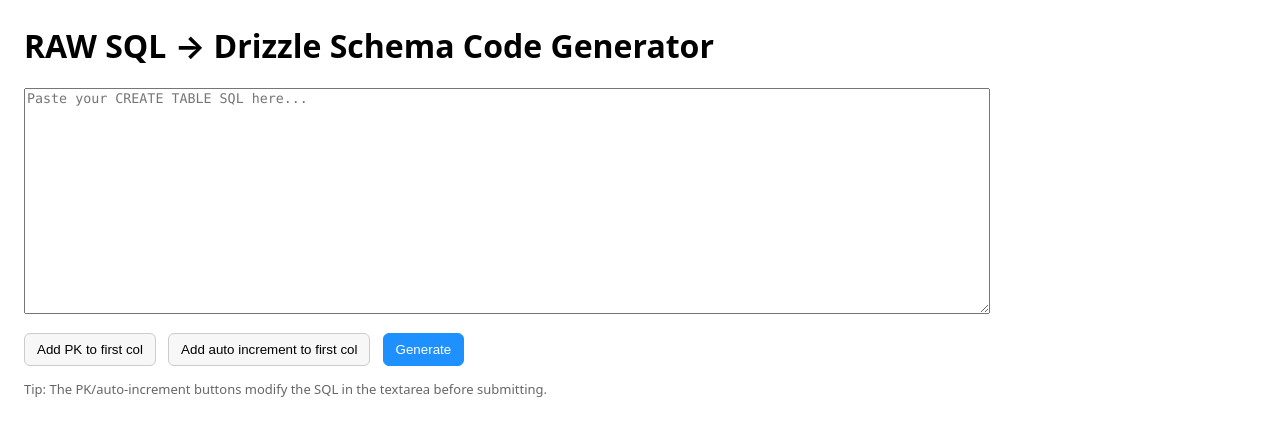
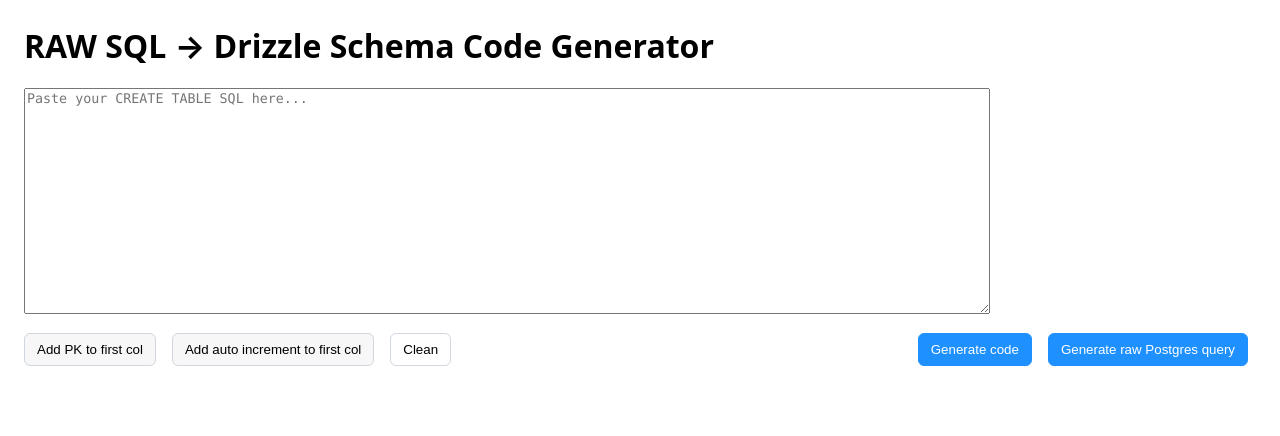
Before and after one commit to iamPrashanta/python-sql-to-pgsql-drizzle-schema-generator, a Flask app: page / in a window 1280 px wide. Shown: the top 436 px of the page. Run offline with Flask 3, Linux system fonts and the light colour scheme.

Commit message:
update code

```diff
--- a/main.py
+++ b/main.py
@@ -1,4 +1,4 @@
-from flask import Flask, render_template, request
+from flask import Flask, render_template, request, jsonify
 import re
 
 app = Flask(__name__)
@@ -450,28 +450,144 @@
     lines.append(");")
     return "\n".join(lines)
 
-@app.route("/", methods=["GET", "POST"])
+def mysql_to_postgres(sql_text: str) -> str:
+    """
+    Convert a MySQL CREATE TABLE statement to PostgreSQL-compatible SQL (DDL).
+    Scope: single CREATE TABLE at a time; best-effort normalization.
+    - Remove backticks, ENGINE/CHARSET/COMMENT tails.
+    - Convert AUTO_INCREMENT -> GENERATED ALWAYS AS IDENTITY.
+    - Drop UNSIGNED, ZEROFILL.
+    - Map types: TINYINT -> SMALLINT, INT(...) -> INTEGER, BIGINT -> BIGINT,
+      DOUBLE/FLOAT/DECIMAL keep as-is, DATETIME -> TIMESTAMP, LONGTEXT/TEXT -> TEXT,
+      VARCHAR(n) keep, CHAR(n) keep, ENUM -> TEXT (with CHECK omitted for brevity).
+    - Translate boolean-ish TINYINT(1) -> BOOLEAN.
+    - Keep constraints PRIMARY KEY/UNIQUE/FOREIGN KEY with same column lists.
+    """
+    s = (sql_text or "").strip()
+    # unify whitespace and remove backticks
+    s = re.sub(r"`", "", s)
+    s = re.sub(r"\r\n?", "\n", s)
+
+    # strip MySQL table options after closing paren: ) ENGINE=... DEFAULT CHARSET=...
+    # Find balanced parens block first
+    start = s.find("(")
+    if start != -1:
+        depth = 0
+        end = -1
+        for i in range(start, len(s)):
+            if s[i] == "(":
+                depth += 1
+            elif s[i] == ")":
+                depth -= 1
+                if depth == 0:
+                    end = i
+                    break
+        if end != -1:
+            # keep up to end and remove MySQL tail
+            tail = s[end + 1 :]
+            tail = re.sub(r"\)\s*ENGINE\s*=\s*\w+.*$", ")", s[end:]+tail, flags=re.IGNORECASE)
+            s = s[: end + 1]  # cut after ')'
+
+    # Remove ENGINE/CHARSET/ROW_FORMAT from anywhere as safety
+    s = re.sub(r"\)\s*ENGINE\s*=\s*\w+\b.*?;", ");", s, flags=re.IGNORECASE)
+    s = re.sub(r"DEFAULT\s+CHARSET\s*=\s*\w+\b", "", s, flags=re.IGNORECASE)
+    s = re.sub(r"CHARSET\s*=\s*\w+\b", "", s, flags=re.IGNORECASE)
+    s = re.sub(r"COLLATE\s*=\s*[\w_]+", "", s, flags=re.IGNORECASE)
+    s = re.sub(r"ROW_FORMAT\s*=\s*\w+\b", "", s, flags=re.IGNORECASE)
+    s = re.sub(r"COMMENT\s*=\s*'[^']*'", "", s, flags=re.IGNORECASE)
+
+    # Work inside the column/constraint list
+    m = re.search(r"CREATE\s+TABLE\s+(?:IF\s+NOT\s+EXISTS\s+)?([A-Za-z_]\w*)\s*\((.*)\)\s*;?", s, re.IGNORECASE | re.DOTALL)
+    if not m:
+        return s
+
+    table = m.group(1)
+    inner = m.group(2).strip()
+
+    # split items by commas not inside parentheses
+    items = [x.strip() for x in re.split(r",(?![^()]*\))", inner) if x.strip()]
+
+    def map_type(segment: str) -> str:
+        seg = segment
+
+        # AUTO_INCREMENT -> GENERATED ALWAYS AS IDENTITY
+        seg = re.sub(
+            r"\bAUTO_INCREMENT\b",
+            "GENERATED ALWAYS AS IDENTITY",
+            seg,
+            flags=re.IGNORECASE,
+        )
+
+        # Remove UNSIGNED / ZEROFILL
+        seg = re.sub(r"\bUNSIGNED\b", "", seg, flags=re.IGNORECASE)
+        seg = re.sub(r"\bZEROFILL\b", "", seg, flags=re.IGNORECASE)
+
+        # TINYINT(1) -> BOOLEAN else TINYINT -> SMALLINT
+        seg_up = seg.upper()
+        if re.search(r"\bTINYINT\s*\(\s*1\s*\)", seg_up):
+            seg = re.sub(r"\bTINYINT\s*\(\s*1\s*\)", "BOOLEAN", seg, flags=re.IGNORECASE)
+        else:
+            seg = re.sub(r"\bTINYINT\b", "SMALLINT", seg, flags=re.IGNORECASE)
+
+        # INT(...) -> INTEGER
+        seg = re.sub(r"\bINT\s*\(\s*\d+\s*\)", "INTEGER", seg, flags=re.IGNORECASE)
+        # plain INT -> INTEGER
+        seg = re.sub(r"\bINT\b", "INTEGER", seg, flags=re.IGNORECASE)
+
+        # DATETIME -> TIMESTAMP
+        seg = re.sub(r"\bDATETIME\b", "TIMESTAMP", seg, flags=re.IGNORECASE)
+
+        # LONGTEXT -> TEXT
+        seg = re.sub(r"\bLONGTEXT\b", "TEXT", seg, flags=re.IGNORECASE)
+
+        # ENUM(...) -> TEXT (simple; could be CHECK later)
+        seg = re.sub(r"\bENUM\s*\([^)]+\)", "TEXT", seg, flags=re.IGNORECASE)
+
+        # DOUBLE precision: leave as DOUBLE PRECISION if appears
+        seg = re.sub(r"\bDOUBLE\s+PRECISION\b", "DOUBLE PRECISION", seg, flags=re.IGNORECASE)
+        # DOUBLE -> DOUBLE PRECISION (Postgres)
+        seg = re.sub(r"\bDOUBLE\b", "DOUBLE PRECISION", seg, flags=re.IGNORECASE)
+
+        # FLOAT keep as FLOAT, DECIMAL/NUMERIC keep
+        return seg
+
+    # Convert each item
+    new_items = []
+    for it in items:
+        up = it.upper()
+        if up.startswith("PRIMARY KEY") or up.startswith("UNIQUE") or up.startswith("FOREIGN KEY") or up.startswith("CHECK") or up.startswith("CONSTRAINT"):
+            # leave constraints mostly as-is
+            new_items.append(it)
+        else:
+            # likely column line
+            new_items.append(map_type(it))
+
+    new_inner = ",\n  ".join(new_items)
+    out = f'CREATE TABLE "{table}" (\n  {new_inner}\n);'
+    return out
+
+@app.route("/api/drizzle", methods=["POST"])
+def api_drizzle():
+    data = request.get_json(silent=True) or {}
+    sql = data.get("sql", "")
+    try:
+        code = sql_to_drizzle(sql)
+        return jsonify({ "ok": True, "code": code })
+    except Exception as e:
+        return jsonify({ "ok": False, "error": str(e) }), 400
+
+@app.route("/api/postgres", methods=["POST"])
+def api_postgres():
+    data = request.get_json(silent=True) or {}
+    sql = data.get("sql", "")
+    try:
+        code = mysql_to_postgres(sql)
+        return jsonify({ "ok": True, "sql": code })
+    except Exception as e:
+        return jsonify({ "ok": False, "error": str(e) }), 400
+@app.route("/", methods=["GET"])
 def index():
-    output = None
-    error = None
-    if request.method == "POST":
-        raw_sql = request.form.get("sql", "")
-        try:
-            output = sql_to_drizzle(raw_sql)
-        except Exception as exc:
-            error = f"Failed to convert SQL: {exc}"
-    return render_template("index.html", output=output, error=error)
+    return render_template("index.html")
 
 if __name__ == "__main__":
     app.run(debug=True)
-
-@app.route("/", methods=["GET", "POST"])
-def index():
-    output = None
-    if request.method == "POST":
-        raw_sql = request.form.get("sql")
-        output = sql_to_drizzle(raw_sql)
-    return render_template("index.html", output=output)
-
-if __name__ == "__main__":
-    app.run(debug=True)
--- a/templates/index.html
+++ b/templates/index.html
@@ -4,13 +4,29 @@
     <title>RAW SQL → Drizzle Schema Code Generator</title>
     <meta charset="utf-8" />
     <style>
+      :root {
+        --accent: #1e90ff;
+        --accent-dark: #1674cc;
+        --ok: #12b886;
+        --ok-dark: #0f9a72;
+        --muted: #f7f7f7;
+        --border: #d0d7de;
+      }
       body { font-family: system-ui, -apple-system, Segoe UI, Roboto, sans-serif; margin: 24px; }
       textarea { width: 100%; max-width: 960px; height: 220px; font-family: ui-monospace, SFMono-Regular, Menlo, Monaco, Consolas, "Liberation Mono", monospace; }
-      .btn { display: inline-block; margin: 6px 8px 6px 0; padding: 8px 12px; border: 1px solid #ccc; border-radius: 6px; background:#f7f7f7; cursor:pointer; }
-      .btn-primary { background:#1e90ff; color:#fff; border-color:#1e90ff; }
+      .btn { display: inline-block; margin: 6px 8px 6px 0; padding: 8px 12px; border: 1px solid var(--border); border-radius: 6px; background: var(--muted); cursor: pointer; transition: background .15s, color .15s, border-color .15s; }
+      .btn:hover { background: #eee; }
+      .btn-primary { background: var(--accent); color: #fff; border-color: var(--accent); }
+      .btn-primary:disabled { opacity: .65; cursor: not-allowed; }
+      .btn-ok { background: var(--ok); color: #fff; border-color: var(--ok); }
+      .btn-ok:hover { background: var(--ok-dark); border-color: var(--ok-dark); }
+      .btn-copied { background: #16a34a !important; color: #fff !important; border-color: #16a34a !important; }
+      .btn-clean { background: #fff; border-color: var(--border); }
       .row { margin: 8px 0; }
-      pre { background:#0b1021; color:#e6e6e6; padding: 16px; border-radius: 8px; max-width: 960px; overflow: auto; }
-      .hint { color:#666; font-size: 13px; }
+      pre { background: #0b1021; color: #e6e6e6; padding: 16px; border-radius: 8px; max-width: 960px; overflow: auto; }
+      .hint { color: #666; font-size: 13px; }
+      .toolbar { display: flex; flex-wrap: wrap; gap: 8px; align-items: center; }
+      .spacer { flex: 1; }
     </style>
 </head>
 <body>
@@ -21,27 +37,23 @@
           <textarea id="sqlInput" name="sql" placeholder="Paste your CREATE TABLE SQL here..."></textarea>
         </div>
 
-        <div class="row">
+        <div class="row toolbar">
           <button type="button" class="btn" id="btnAddPk">Add PK to first col</button>
           <button type="button" class="btn" id="btnAddIdentity">Add auto increment to first col</button>
-          <button type="submit" class="btn btn-primary">Generate</button>
+          <button type="button" class="btn btn-clean" id="btnClean">Clean</button>
+          <div class="spacer"></div>
+          <button type="button" class="btn btn-primary" id="btnGenerate">Generate code</button>
+          <button type="button" class="btn btn-primary" id="btnGeneratePg">Generate raw Postgres query</button>
         </div>
-        <div class="hint">Tip: The PK/auto-increment buttons modify the SQL in the textarea before submitting.</div>
     </form>
-
-    {% if output %}
+    <div id="outWrap" style="display:none;">
   <h2>Generated Drizzle Code:</h2>
-    <pre id="drizzleOut">{{ output }}</pre>
+  <pre id="drizzleOut"></pre>
   <button type="button" class="btn" id="btnCopy">Copy code</button>
-    {% endif %}
+</div>
 
 <script>
-(function() {
-  const sqlInput = document.getElementById('sqlInput');
-  const form = document.getElementById('sqlForm');
-
   function getCreateBody(sql) {
-    // Find first (...) after CREATE TABLE and return indices and inner text
     const createIdx = sql.search(/CREATE\s+TABLE/i);
     if (createIdx === -1) return null;
     const openIdx = sql.indexOf('(', createIdx);
@@ -60,7 +72,6 @@
   }
 
   function splitTopLevel(inner) {
-    // split by commas not inside parens
     const out = [];
     let buf = '', depth = 0;
     for (let i = 0; i < inner.length; i++) {
@@ -77,34 +88,20 @@
   function ensurePrimaryKeyOnFirstCol(sql) {
     const body = getCreateBody(sql);
     if (!body) return sql;
-
     const items = splitTopLevel(body.inner);
     if (!items.length) return sql;
-
-    // Skip table-level constraints at start; find first column line
     let firstIdx = -1;
     for (let i = 0; i < items.length; i++) {
       const u = items[i].toUpperCase();
-      if (!u.startsWith('PRIMARY KEY') &&
-          !u.startsWith('FOREIGN KEY') &&
-          !u.startsWith('UNIQUE') &&
-          !u.startsWith('CHECK') &&
-          !u.startsWith('CONSTRAINT')) {
-        firstIdx = i; break;
-      }
+      if (!u.startsWith('PRIMARY KEY') && !u.startsWith('FOREIGN KEY') && !u.startsWith('UNIQUE') &&
+          !u.startsWith('CHECK') && !u.startsWith('CONSTRAINT')) { firstIdx = i; break; }
     }
     if (firstIdx === -1) return sql;
-
     let first = items[firstIdx];
-    const u = first.toUpperCase();
-    if (!/\bPRIMARY\s+KEY\b/.test(u)) {
-      // Append PRIMARY KEY to the column definition
-      // If line ends with a trailing comma in original context, we’re editing inside array items so no comma here
-      first = first.replace(/\s+$/, '');
-      first = first + ' PRIMARY KEY';
+    if (!/\bPRIMARY\s+KEY\b/i.test(first)) {
+      first = first.replace(/\s+$/, '') + ' PRIMARY KEY';
       items[firstIdx] = first;
     }
-
     const newInner = items.join(',\n  ');
     return sql.slice(0, body.openIdx + 1) + '\n  ' + newInner + '\n' + sql.slice(body.closeIdx);
   }
@@ -112,93 +109,155 @@
   function ensureIdentityOnFirstCol(sql) {
     const body = getCreateBody(sql);
     if (!body) return sql;
-
     const items = splitTopLevel(body.inner);
     if (!items.length) return sql;
-
-    // Find first column definition
     let firstIdx = -1;
     for (let i = 0; i < items.length; i++) {
       const u = items[i].toUpperCase();
-      if (!u.startsWith('PRIMARY KEY') &&
-          !u.startsWith('FOREIGN KEY') &&
-          !u.startsWith('UNIQUE') &&
-          !u.startsWith('CHECK') &&
-          !u.startsWith('CONSTRAINT')) {
-        firstIdx = i; break;
-      }
+      if (!u.startsWith('PRIMARY KEY') && !u.startsWith('FOREIGN KEY') && !u.startsWith('UNIQUE') &&
+          !u.startsWith('CHECK') && !u.startsWith('CONSTRAINT')) { firstIdx = i; break; }
     }
     if (firstIdx === -1) return sql;
+    let first = items[firstIdx];
 
-    let first = items[firstIdx];
-    const u = first.toUpperCase();
-
-    // Ensure integer type exists; if missing a type token, add INT after the column name
-    // Pattern: <name> [type ...]
     const m = first.trim().match(/^([A-Za-z_]\w*)(\s+.+)?$/);
     if (m) {
       const name = m[1];
       const rest = m[2] ? m[2] : '';
-      if (!/\b(BIGINT|SMALLINT|INT|INTEGER)\b/.test(rest.toUpperCase())) {
+      if (!/\b(BIGINT|SMALLINT|INT|INTEGER)\b/i.test(rest)) {
         first = name + ' INT' + (rest || '');
       }
     }
-
-    // Add GENERATED ALWAYS AS IDENTITY
-    if (!/\bGENERATED\s+(ALWAYS|BY\s+DEFAULT)\s+AS\s+IDENTITY\b/.test(first.toUpperCase())) {
-      // place before PRIMARY KEY or at end
-      if (/\bPRIMARY\s+KEY\b/.test(first.toUpperCase())) {
+    if (!/\bGENERATED\s+(ALWAYS|BY\s+DEFAULT)\s+AS\s+IDENTITY\b/i.test(first)) {
+      if (/\bPRIMARY\s+KEY\b/i.test(first)) {
         first = first.replace(/\bPRIMARY\s+KEY\b/i, 'GENERATED ALWAYS AS IDENTITY PRIMARY KEY');
       } else {
         first = first.replace(/\s+$/, '') + ' GENERATED ALWAYS AS IDENTITY';
       }
     }
-
-    // Ensure PRIMARY KEY exists
-    if (!/\bPRIMARY\s+KEY\b/.test(first.toUpperCase())) {
+    if (!/\bPRIMARY\s+KEY\b/i.test(first)) {
       first = first.replace(/\s+$/, '') + ' PRIMARY KEY';
     }
-
     items[firstIdx] = first;
     const newInner = items.join(',\n  ');
     return sql.slice(0, body.openIdx + 1) + '\n  ' + newInner + '\n' + sql.slice(body.closeIdx);
   }
 
-  document.getElementById('btnAddPk').addEventListener('click', function() {
-    const sql = sqlInput.value || '';
-    const updated = ensurePrimaryKeyOnFirstCol(sql);
-    sqlInput.value = updated;
+  function cleanSql(sql) {
+    if (!sql) return sql;
+    let out = sql.replace(/\r\n/g, '\n');
+    out = out.replace(/[ \t]+\n/g, '\n');
+    out = out.replace(/\n{3,}/g, '\n\n');
+    out = out.replace(/[ ]{2,}/g, ' ');
+    out = out.replace(/`/g, '');
+    return out.trimStart();
+  }
+
+  document.addEventListener('DOMContentLoaded', function() {
+    const sqlInput = document.getElementById('sqlInput');
+    const btnAddPk = document.getElementById('btnAddPk');
+    const btnAddIdentity = document.getElementById('btnAddIdentity');
+    const btnClean = document.getElementById('btnClean');
+    const btnGenerate = document.getElementById('btnGenerate');
+    const btnGeneratePg = document.getElementById('btnGeneratePg');
+    const outWrap = document.getElementById('outWrap');
+    const drizzleOut = document.getElementById('drizzleOut');
+    const btnCopy = document.getElementById('btnCopy');
+
+    btnAddPk.addEventListener('click', function() {
+      sqlInput.value = ensurePrimaryKeyOnFirstCol(sqlInput.value || '');
     });
 
-  document.getElementById('btnAddIdentity').addEventListener('click', function() {
-    const sql = sqlInput.value || '';
-    const updated = ensureIdentityOnFirstCol(sql);
-    sqlInput.value = updated;
+    btnAddIdentity.addEventListener('click', function() {
+      sqlInput.value = ensureIdentityOnFirstCol(sqlInput.value || '');
     });
 
-  const btnCopy = document.getElementById('btnCopy');
+    // Clean should normalize, not clear
+    btnClean.addEventListener('click', function() {
+      sqlInput.value = ('');
+      drizzleOut.textContent = ('');
+    });
+
+    btnGenerate.addEventListener('click', async function() {
+      btnGenerate.disabled = true;
+      const prev = btnGenerate.textContent;
+      btnGenerate.textContent = 'Generating...';
+      try {
+        const res = await fetch('/api/drizzle', {
+          method: 'POST',
+          headers: { 'Content-Type': 'application/json' },
+          body: JSON.stringify({ sql: sqlInput.value || '' })
+        });
+        const data = await res.json();
+        if (!data.ok) throw new Error(data.error || 'Failed');
+        drizzleOut.textContent = data.code || '';
+        outWrap.style.display = 'block';
+      } catch (err) {
+        alert('Error: ' + err.message);
+      } finally {
+        btnGenerate.textContent = prev;
+        btnGenerate.disabled = false;
+      }
+    });
+
+    btnGeneratePg.addEventListener('click', async function() {
+      btnGeneratePg.disabled = true;
+      const prev = btnGeneratePg.textContent;
+      btnGeneratePg.textContent = 'Generating...';
+      try {
+        const res = await fetch('/api/postgres', {
+          method: 'POST',
+          headers: { 'Content-Type': 'application/json' },
+          body: JSON.stringify({ sql: sqlInput.value || '' })
+        });
+        const data = await res.json();
+        if (!data.ok) throw new Error(data.error || 'Failed');
+        const w = window.open('', '_blank', 'width=900,height=600');
+        if (w) {
+          const escaped = (data.sql || '').replace(/[&<>]/g, c => ({'&':'&amp;','<':'&lt;','>':'&gt;'}[c]));
+          w.document.write('<pre style="white-space:pre-wrap; font-family:monospace; padding:12px;">' + escaped + '</pre>');
+          w.document.title = 'Raw Postgres Query';
+        } else {
+          alert('Popup blocked: could not open preview window.');
+        }
+      } catch (err) {
+        alert('Error: ' + err.message);
+      } finally {
+        btnGeneratePg.textContent = prev;
+        btnGeneratePg.disabled = false;
+      }
+    });
+
+    // Single copy handler
     if (btnCopy) {
       btnCopy.addEventListener('click', async function() {
-      const pre = document.getElementById('drizzleOut');
-      if (!pre) return;
+        const text = drizzleOut.textContent || '';
         try {
-        await navigator.clipboard.writeText(pre.textContent || '');
+          await navigator.clipboard.writeText(text);
+          btnCopy.classList.add('btn-copied');
           btnCopy.textContent = 'Copied!';
-        setTimeout(() => (btnCopy.textContent = 'Copy code'), 1200);
+          setTimeout(() => {
+            btnCopy.classList.remove('btn-copied');
+            btnCopy.textContent = 'Copy code';
+          }, 1200);
         } catch (e) {
-        // Fallback if Clipboard API not available
           const ta = document.createElement('textarea');
-        ta.value = pre.textContent || '';
+          ta.value = text;
           document.body.appendChild(ta);
           ta.select();
           document.execCommand('copy');
           document.body.removeChild(ta);
+          btnCopy.classList.add('btn-copied');
           btnCopy.textContent = 'Copied!';
-        setTimeout(() => (btnCopy.textContent = 'Copy code'), 1200);
+          setTimeout(() => {
+            btnCopy.classList.remove('btn-copied');
+            btnCopy.textContent = 'Copy code';
+          }, 1200);
         }
       });
     }
-})();
+  });
 </script>
+
 </body>
 </html>
```
Lines whose indentation alone changed are shown as unchanged.
